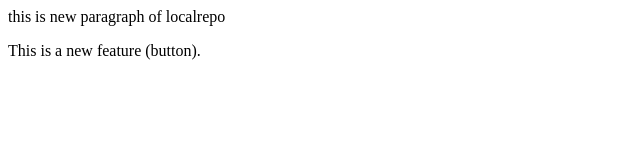
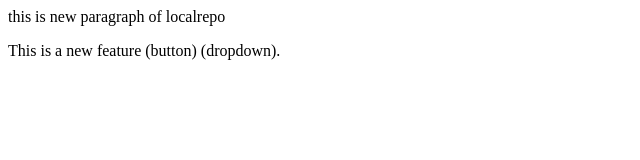
Before and after one commit to akash-raj081/localrepo, a plain HTML site: page index.html in a window 1280 px wide. Shown: the full height of the page, 0-640 px from the left. Drawn offline with Linux system fonts and the light colour scheme.

Commit message:
add dropdown last

```diff
--- a/index.html
+++ b/index.html
@@ -1,2 +1,2 @@
 <p>this is new paragraph of localrepo</p>
-<p> This is a new feature (button).</p>
+<p> This is a new feature (button) (dropdown).</p>
```
